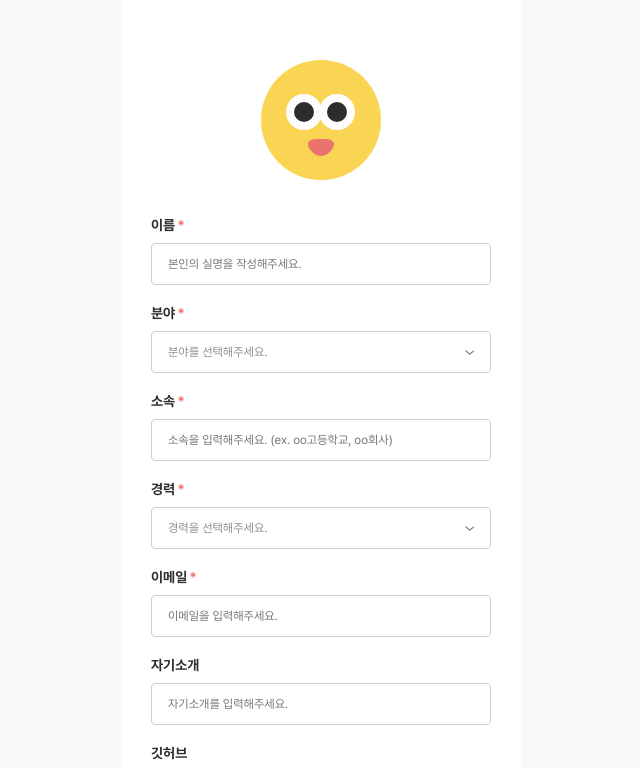
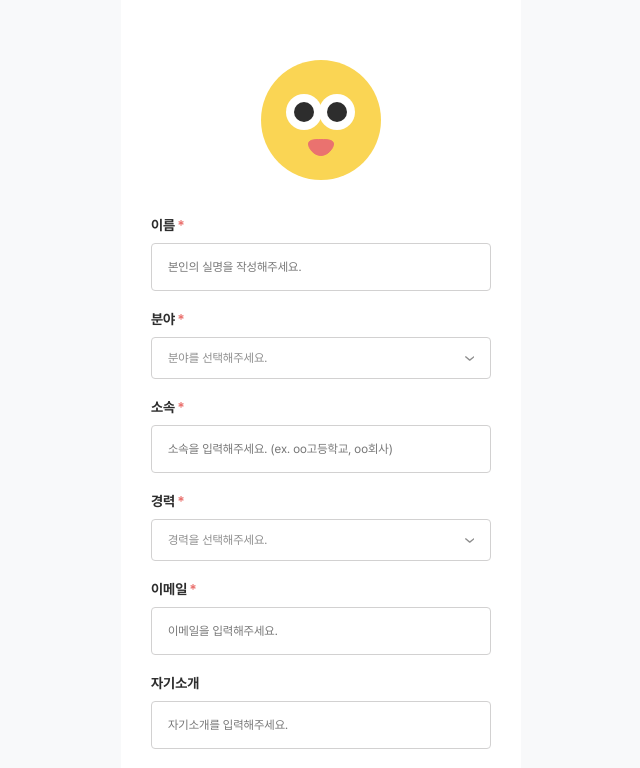
Before and after one commit to guesung/unithon-client-publish, a Next.js app: page /createProfile in a window 1280 px wide. Shown: the top 768 px of the page, without its empty margins (319-959 px from the left). Built offline with nearby package versions, Linux system fonts and the light colour scheme.

Commit message:
design : input 크기; 고정

```diff
--- a/src/components/common/Input.tsx
+++ b/src/components/common/Input.tsx
@@ -41,4 +41,6 @@ const BaseInput = styled.input<{ size: Size }>`
   color: #2d2d2d;
 
   ${noInputNumberArrow}
+
+  height: 2rem;
 `;
```
